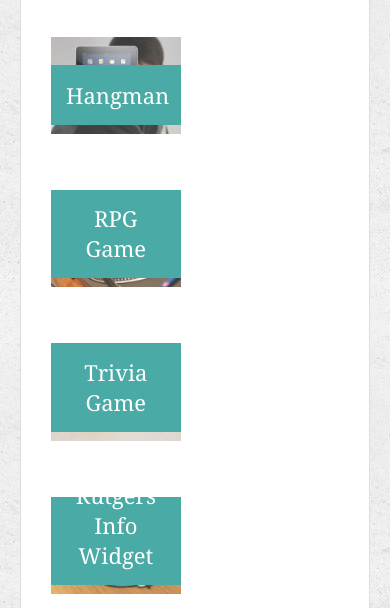
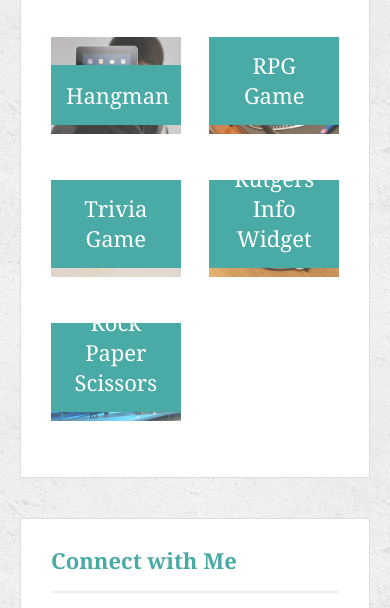
Before and after one commit to kumarivb/responsive_portfolio, a plain HTML site: page portfolio.html in a window 390 px wide. Shown: the part 236-844 px from the top of the page. Drawn offline with Linux system fonts and the light colour scheme.

Commit message:
adjustments to @media screen 768px

```diff
--- a/assets/css/style.css
+++ b/assets/css/style.css
@@ -311,7 +311,7 @@ input[type=submit] {
 
     .auth-image {
         width: 100%
-        margin-bottom: 20px;
+        margin-bottom: 15px;
     }
 }
 
@@ -333,6 +333,15 @@ input[type=submit] {
     }
 
     .work {
-      width: 45%;
+        width: 45%;
+        margin-bottom: 15px;
+    }
+
+    .work:nth-child(even) {
+        margin-right: 0px;
+    }
+
+    .work:nth-child(odd) {
+        float: right;
     }
 }
```
